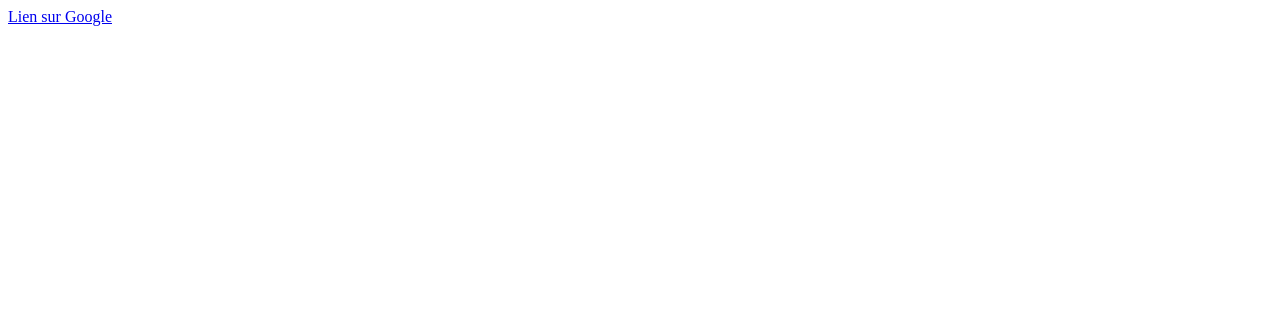
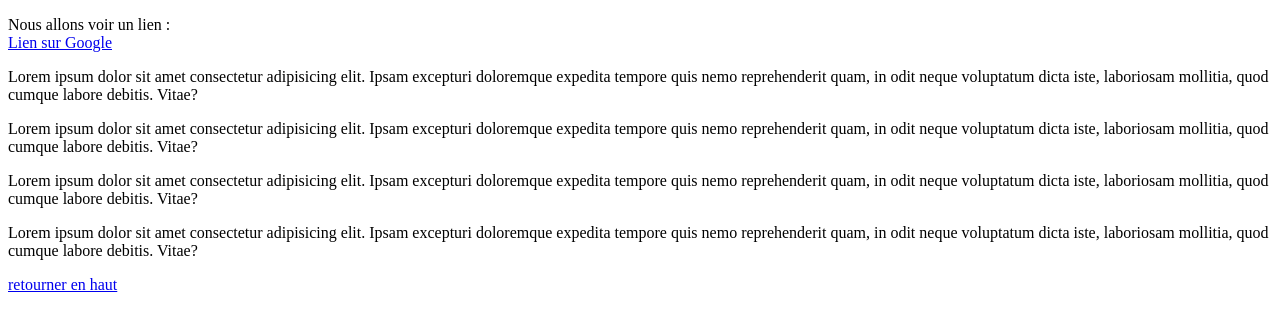
Before and after one commit to kplr-sandbox/javascript---programmation-avancee-replicant02, a plain HTML site: page Day-01/04-creer_liens/index.html in a window 1280 px wide. Drawn offline with Linux system fonts and the light colour scheme.

Commit message:
corrections

```diff
--- a/Day-01/04-creer_liens/index.html
+++ b/Day-01/04-creer_liens/index.html
@@ -2,15 +2,43 @@
 <html>
   <head>
     <meta title="Ma première page" />
-    <title>Ma première page - exercice html</title>
+    <title>Créer des liens</title>
   </head>
   <body>
-    <a
+    <a name="enhaut"></a>
+    <p>
+      Nous allons voir un lien : <br /><a
         title="titre du lien vers google"
         href="https://google.fr"
         target="_blank"
       >
         Lien sur Google
       </a>
+    </p>
+    <p>
+      Lorem ipsum dolor sit amet consectetur adipisicing elit. Ipsam excepturi
+      doloremque expedita tempore quis nemo reprehenderit quam, in odit neque
+      voluptatum dicta iste, laboriosam mollitia, quod cumque labore debitis.
+      Vitae?
+    </p>
+    <p>
+      Lorem ipsum dolor sit amet consectetur adipisicing elit. Ipsam excepturi
+      doloremque expedita tempore quis nemo reprehenderit quam, in odit neque
+      voluptatum dicta iste, laboriosam mollitia, quod cumque labore debitis.
+      Vitae?
+    </p>
+    <p>
+      Lorem ipsum dolor sit amet consectetur adipisicing elit. Ipsam excepturi
+      doloremque expedita tempore quis nemo reprehenderit quam, in odit neque
+      voluptatum dicta iste, laboriosam mollitia, quod cumque labore debitis.
+      Vitae?
+    </p>
+    <p>
+      Lorem ipsum dolor sit amet consectetur adipisicing elit. Ipsam excepturi
+      doloremque expedita tempore quis nemo reprehenderit quam, in odit neque
+      voluptatum dicta iste, laboriosam mollitia, quod cumque labore debitis.
+      Vitae?
+    </p>
+    <a href="#enhaut">retourner en haut</a>
   </body>
 </html>
```
Also changed, not shown: Day-01/02-structure_page_web/index.html (+4 -2 lines), Day-01/03-manipuler_texte/index.html (+3 -0 lines), Day-01/05-ajouter_images/index.html (+2 -1 lines), Day-01/07-styler_avec_css/index.html (+1 -1 lines), Day-01/08-Tableaux/index.html (+2 -0 lines). Lines whose indentation alone changed are shown as unchanged.
